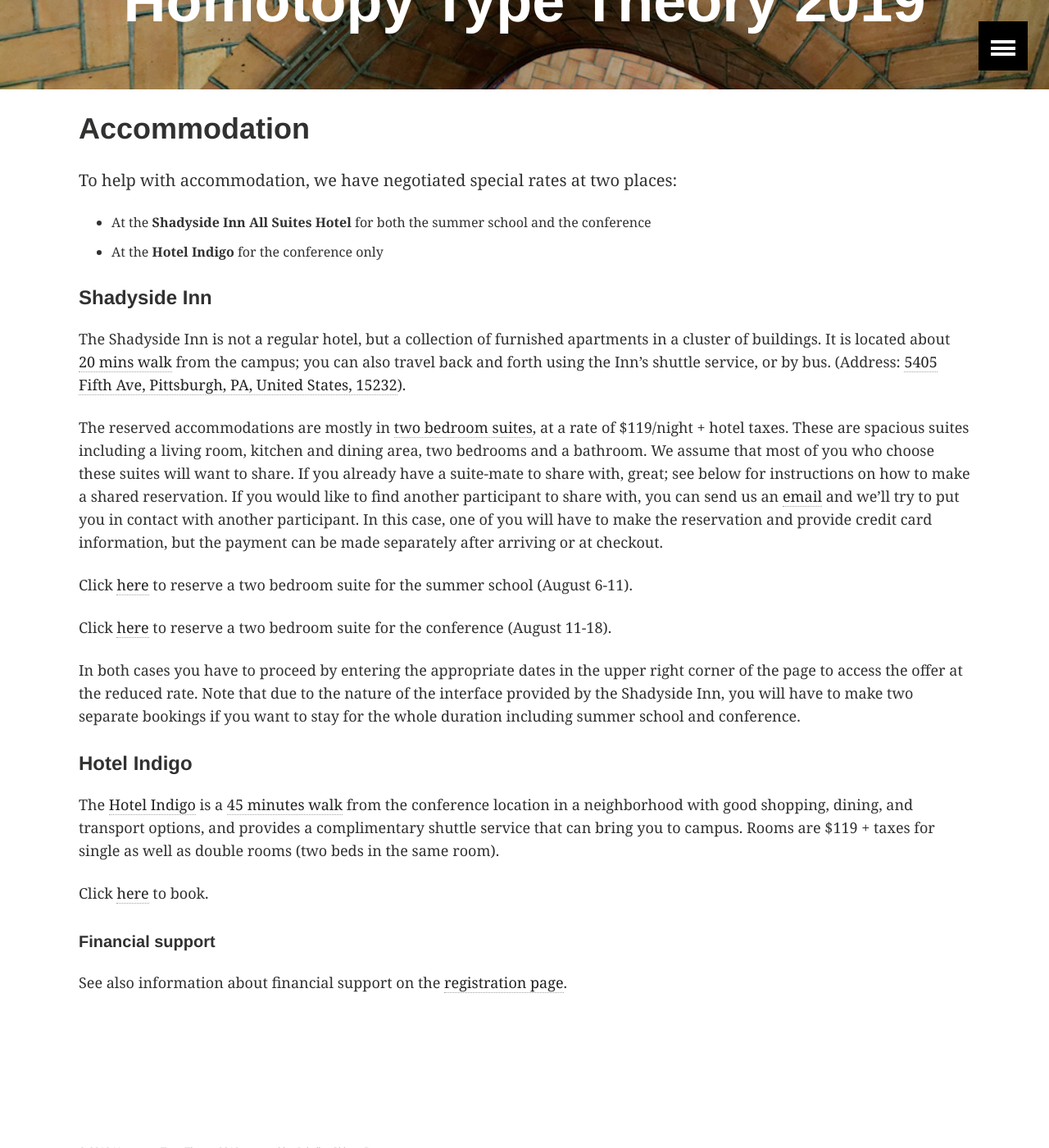
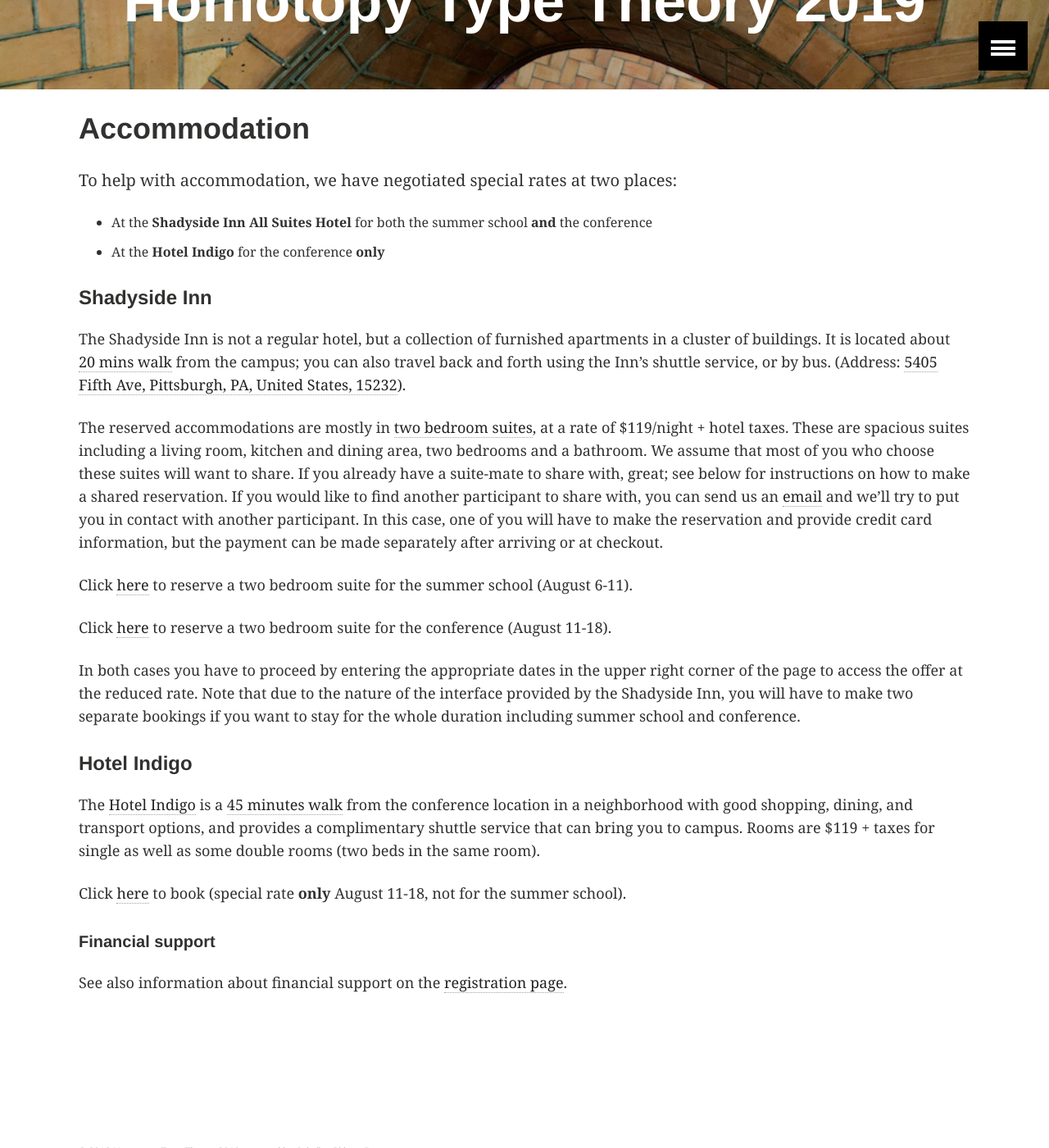
Before and after one commit to HoTT/HoTT-2019, a Jekyll site: the page built from accommodation.md, in a window 1280 px wide and 1400 px high, scrolled down 323 px. Shown: the whole window at 82% size. Built offline with Jekyll 4.4.1, drawn with Linux system fonts in a browser that asks for light colours.

Commit message:
* added Will to local Comittee * some polishing on accommodation page

```diff
--- a/accommodation.md
+++ b/accommodation.md
@@ -5,8 +5,9 @@
 ---
 
 To help with accommodation, we have negotiated special rates at two places:
-* At the **Shadyside Inn All Suites Hotel** for both the summer school and the conference
-* At the **Hotel Indigo** for the conference only
+* At the **Shadyside Inn All Suites Hotel** for both the summer school **and**
+  the conference
+* At the **Hotel Indigo** for the conference **only**
 
 #### Shadyside Inn
 
@@ -31,8 +32,8 @@
 make the reservation and provide credit card information, but the payment can be
 made separately after arriving or at checkout.
 
-<!-- In addition, a limited number of studio suites are available for the conference
-(not the summer school) for $99/night +
+<!-- In addition, a limited number of studio suites are available for the
+conference (not the summer school) for $99/night +
 hotel taxes. First come, first served. -->
 
 Click [here](http://www.shadysideinn.com/pro/cmu-philosophy-hott-summer-school/)
@@ -49,13 +50,13 @@
 
 #### Hotel Indigo
 
-The [Hotel Indigo](https://www.indigopgh.com/) is a [45 minutes walk](https://goo.gl/maps/zXnqpHVLuRQ2)
-from the conference location in a neighborhood with good shopping, dining, and
-transport options, and provides a complimentary shuttle service that can bring
-you to campus. Rooms are $119 + taxes for single as well as double rooms
-(two beds in the same room).
+The [Hotel Indigo](https://www.indigopgh.com/) is a [45 minutes
+walk](https://goo.gl/maps/zXnqpHVLuRQ2) from the conference location in a
+neighborhood with good shopping, dining, and transport options, and provides a
+complimentary shuttle service that can bring you to campus. Rooms are $119 +
+taxes for single as well as some double rooms (two beds in the same room).
 
-Click [here](https://www.hotelindigo.com/redirect?path=asearch&brandCode=IN&localeCode=en&regionCode=1&hotelCode=PITHB&checkInDate=11&checkInMonthYear=072019&checkOutDate=18&checkOutMonthYear=072019&rateCode=6CBARC&_PMID=99801505&GPC=HOT&cn=no&viewfullsite=true) to book.
+Click [here](https://www.hotelindigo.com/redirect?path=asearch&brandCode=IN&localeCode=en&regionCode=1&hotelCode=PITHB&checkInDate=11&checkInMonthYear=072019&checkOutDate=18&checkOutMonthYear=072019&rateCode=6CBARC&_PMID=99801505&GPC=HOT&cn=no&viewfullsite=true) to book (special rate **only**    August 11-18, not for the summer school).
 
 ##### Financial support
 
```
Also changed, not shown: index.md (+1 -0 lines).
